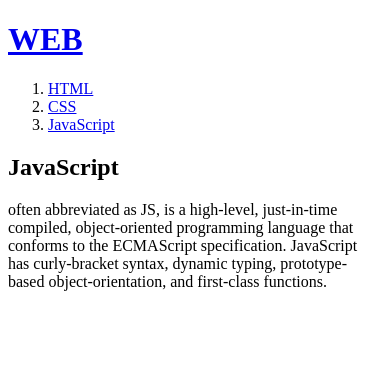
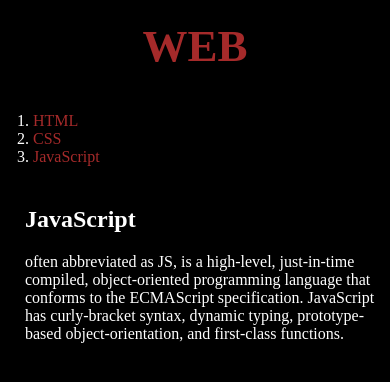
Before and after one commit to lee-in-gyu/html-practice, a plain HTML site: page 3.html in a window 390 px wide. Drawn offline with Linux system fonts and the light colour scheme.

Commit message:
Add files via upload

```diff
--- a/3.html
+++ b/3.html
@@ -3,17 +3,23 @@
 <head>
   <title>Web1 - JavaScript</title>
   <meta charset="utf-8">
+  <link rel="stylesheet" href="style.css">
 </head>
-<body>
+<body style="background-color:black;color:white;">
   <h1><a href="index.html">WEB</a></h1>
+  <div id="grid">
     <ol>
       <li><a href="1.html">HTML</a></li>
       <li><a href="2.html">CSS</a></li>
       <li><a href="3.html">JavaScript</a></li>
     </ol>
+  <div id="article">
   <h2>JavaScript</h2>
+    <p>
     often abbreviated as JS, is a high-level, just-in-time compiled, object-oriented programming language that conforms to the ECMAScript specification. JavaScript has curly-bracket syntax, dynamic typing, prototype-based object-orientation, and first-class functions.
-  <p></p>
+    </p>
+  </div>
+</div>
 
 </body>
 </html>
--- /dev/null
+++ b/style.css
@@ -0,0 +1,42 @@
+body{
+  margin: 0;
+}
+  a{
+    color:brown;
+    text-decoration: none;
+  }
+
+  h1 {
+    font-size: 45px;
+    text-align: center;
+    border-bottom: 1px solid gray;
+    margin:0;
+    padding: 20px;
+  }
+  ol{
+    border-right:1px solid gray;
+    width: 100px;
+    margin: 0;
+    padding: 20px;
+  }
+  #grid{
+    display: grid;
+    grid-template-columns: 150px 1fr;
+  }
+  #grid ol{
+    padding-left: 33px;
+  }
+  #article{
+    padding-left: 25px
+  }
+  @media(max-width:650px){
+    #grid{
+      display: block;
+    }
+    ol{
+      border-right: none;
+    }
+    h1 {
+      border-bottom: none;
+      }
+  }
```
Also changed, not shown: 1.html (+9 -6 lines), 2.html (+13 -7 lines), box.html (added, +21 -0 lines), ex1.html (added, +13 -0 lines), grid.html (added, +23 -0 lines), index.html (+7 -2 lines), mediaquery.html (added, +23 -0 lines), box-model.png (added). Lines whose indentation alone changed are shown as unchanged.
